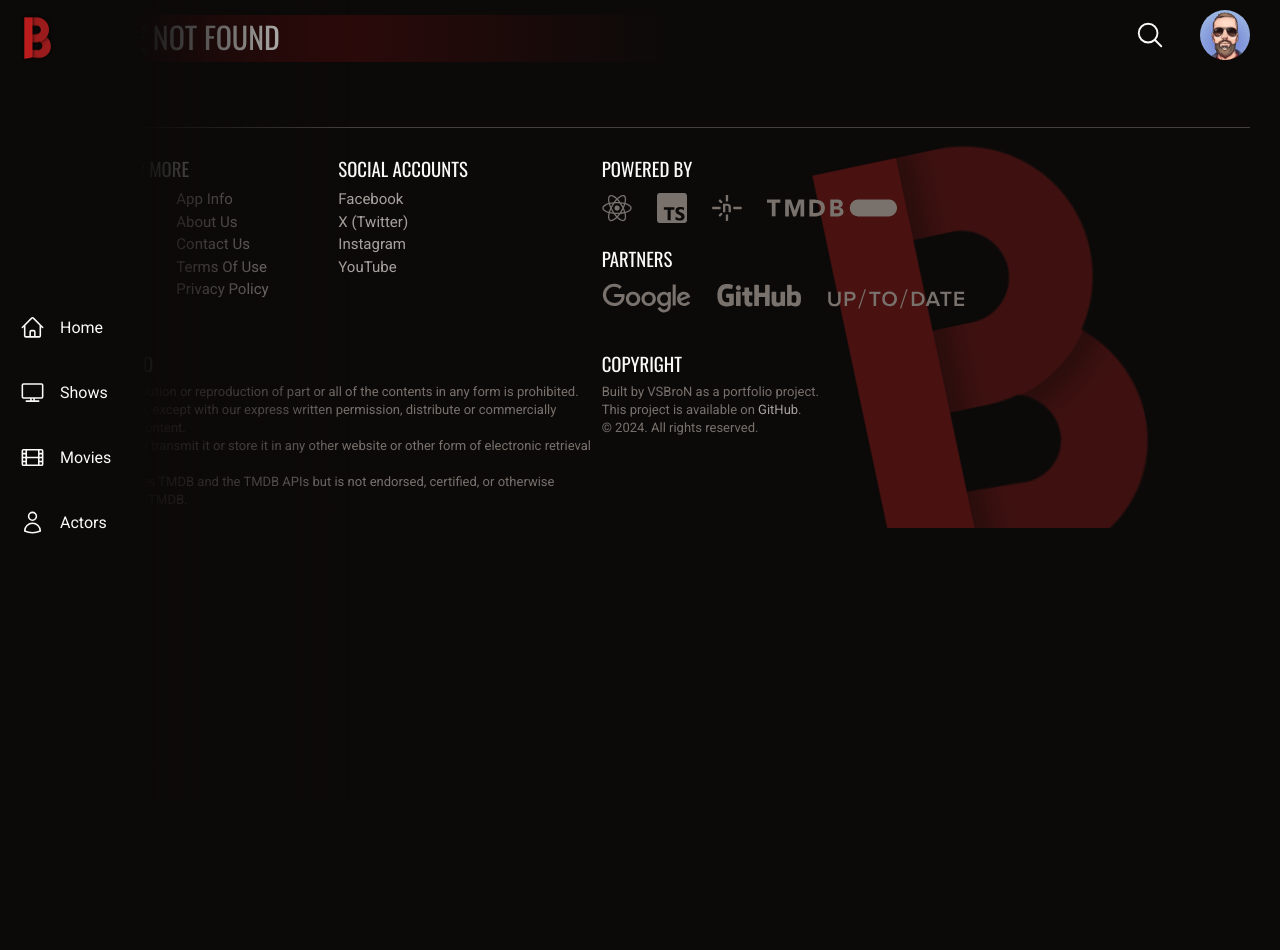
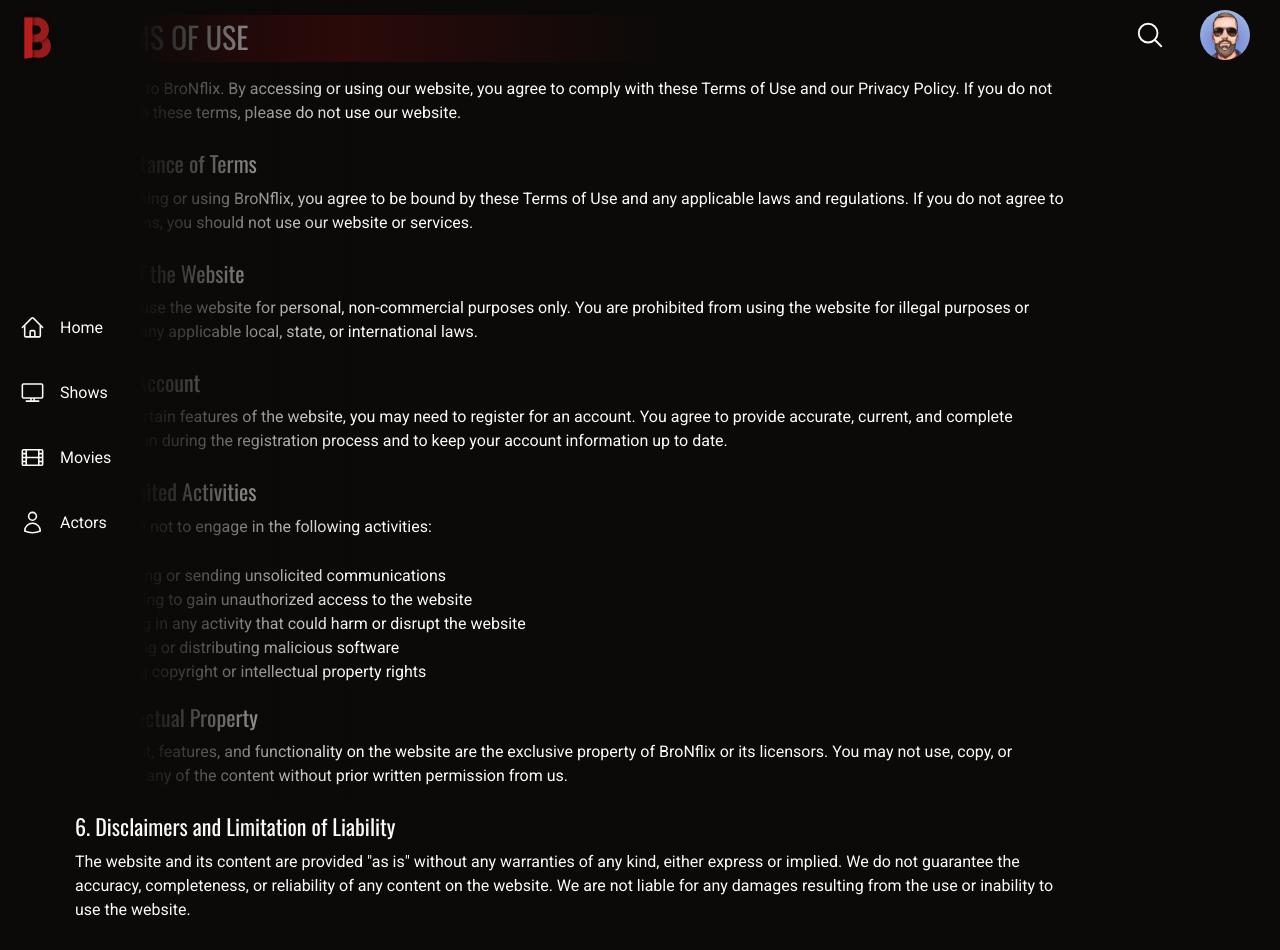
Before and after one commit to vsbron/bronflix-2024-react, a React (Vite) app: page /terms in a window 1280 px wide. Shown: the top 950 px of the page. Before the commit the page ends 800 px from the top, so only its background shows below. Built offline with nearby package versions, Linux system fonts and the light colour scheme.

Commit message:
Add Terms of Use page

```diff
--- a/src/App.tsx
+++ b/src/App.tsx
@@ -11,6 +11,7 @@ import ShowsMain from "./pages/ShowsMain";
 import Show, { showLoader } from "./pages/Show";
 import NotFound from "./pages/NotFound";
 import Privacy from "./pages/Privacy";
+import TermsOfUse from "./pages/TermsOfUse";
 
 // Setting up the query client
 const queryClient = new QueryClient({
@@ -61,6 +62,10 @@ const router = createBrowserRouter([
         element: <Privacy />,
       },
       {
+        path: "/terms",
+        element: <TermsOfUse />,
+      },
+      {
         path: "/*",
         element: <NotFound />,
       },
--- a/src/components/Heading.tsx
+++ b/src/components/Heading.tsx
@@ -16,7 +16,7 @@ function Heading({ children, as = "h1" }: HeadingProps) {
 
   // Returned JSX
   return (
-    <div className="px-6 pt-2 pb-3 mt-6 mb-6 bg-heading-gradient w-[50%] rounded-md uppercase">
+    <div className="px-6 pt-2 pb-3 mt-12 first:mt-6 mb-6 bg-heading-gradient w-[50%] rounded-md uppercase">
       {element}
     </div>
   );
--- a/src/index.css
+++ b/src/index.css
@@ -41,7 +41,8 @@ body {
 }
 
 h1,
-h2 {
+h2,
+h3 {
   line-height: 1.2;
   font-weight: 500;
   font-family: "Oswald";
@@ -56,8 +57,13 @@ h2 {
   margin: 2rem 0 1rem;
 }
 
+h3 {
+  font-size: 2.2rem;
+  margin: 2rem 0 1rem;
+}
+
 p {
-  margin: 1rem 0 1.5rem;
+  margin: 1rem 0 2.5rem;
 }
 
 ul {
@@ -66,6 +72,7 @@ ul {
 
 a {
   color: var(--color-rose--300);
+  transition: color 0.2s ease;
 }
 
 a:hover,
--- a/src/pages/Privacy.tsx
+++ b/src/pages/Privacy.tsx
@@ -1,6 +1,7 @@
 import Heading from "@/components/Heading";
 
 function Privacy() {
+  // Returned JSX
   return (
     <section>
       <Heading>Privacy Policy</Heading>
--- /dev/null
+++ b/src/pages/TermsOfUse.tsx
@@ -0,0 +1,119 @@
+import Heading from "@/components/Heading";
+
+function TermsOfUse() {
+  // Returned JSX
+  return (
+    <section>
+      <Heading>Terms of Use</Heading>
+      <div className="max-w-[100rem]">
+        <p>
+          Welcome to BroNflix. By accessing or using our website, you agree to
+          comply with these Terms of Use and our Privacy Policy. If you do not
+          agree with these terms, please do not use our website.
+        </p>
+
+        <h3>1. Acceptance of Terms</h3>
+        <p>
+          By accessing or using BroNflix, you agree to be bound by these Terms
+          of Use and any applicable laws and regulations. If you do not agree to
+          these terms, you should not use our website or services.
+        </p>
+
+        <h3>2. Use of the Website</h3>
+        <p>
+          You may use the website for personal, non-commercial purposes only.
+          You are prohibited from using the website for illegal purposes or
+          violating any applicable local, state, or international laws.
+        </p>
+
+        <h3>3. User Account</h3>
+        <p>
+          To use certain features of the website, you may need to register for
+          an account. You agree to provide accurate, current, and complete
+          information during the registration process and to keep your account
+          information up to date.
+        </p>
+
+        <h3>4. Prohibited Activities</h3>
+        <p>You agree not to engage in the following activities:</p>
+        <ul>
+          <li>Spamming or sending unsolicited communications</li>
+          <li>Attempting to gain unauthorized access to the website</li>
+          <li>
+            Engaging in any activity that could harm or disrupt the website
+          </li>
+          <li>Uploading or distributing malicious software</li>
+          <li>Violating copyright or intellectual property rights</li>
+        </ul>
+
+        <h3>5. Intellectual Property</h3>
+        <p>
+          All content, features, and functionality on the website are the
+          exclusive property of BroNflix or its licensors. You may not use,
+          copy, or distribute any of the content without prior written
+          permission from us.
+        </p>
+
+        <h3>6. Disclaimers and Limitation of Liability</h3>
+        <p>
+          The website and its content are provided "as is" without any
+          warranties of any kind, either express or implied. We do not guarantee
+          the accuracy, completeness, or reliability of any content on the
+          website. We are not liable for any damages resulting from the use or
+          inability to use the website.
+        </p>
+
+        <h3>7. Termination</h3>
+        <p>
+          We reserve the right to suspend or terminate your access to the
+          website at any time, with or without notice, if we believe you have
+          violated these Terms of Use or for any other reason.
+        </p>
+
+        <h3>8. Third-Party Links</h3>
+        <p>
+          Our website may contain links to third-party websites. We do not
+          control or endorse these sites, and we are not responsible for their
+          content or privacy practices.
+        </p>
+
+        <h3>9. Governing Law</h3>
+        <p>
+          These Terms of Use are governed by the laws of [Your Country/State],
+          and any disputes arising from these terms will be resolved in the
+          courts of [Your Jurisdiction].
+        </p>
+
+        <h3>10. Changes to Terms</h3>
+        <p>
+          We may update or change these Terms of Use from time to time. Any
+          changes will be posted on this page, and the "Effective Date" will be
+          updated. We encourage you to review these terms periodically.
+        </p>
+
+        <Heading as="h2">Contact Us</Heading>
+        <p>
+          If you have any questions or concerns about these Terms of Use, please
+          contact us:
+        </p>
+        <ul>
+          <li>
+            <strong>BroNflix</strong>
+          </li>
+          <li>
+            <strong>Email:</strong>{" "}
+            <a href="mailto:info@vsbronflix.netlify.app">
+              info@vsbronflix.netlify.app
+            </a>
+          </li>
+          <li>
+            <strong>Phone:</strong>{" "}
+            <a href="tel:+16195551212">+1 (619) 555-12-12</a>
+          </li>
+        </ul>
+      </div>
+    </section>
+  );
+}
+
+export default TermsOfUse;
```
